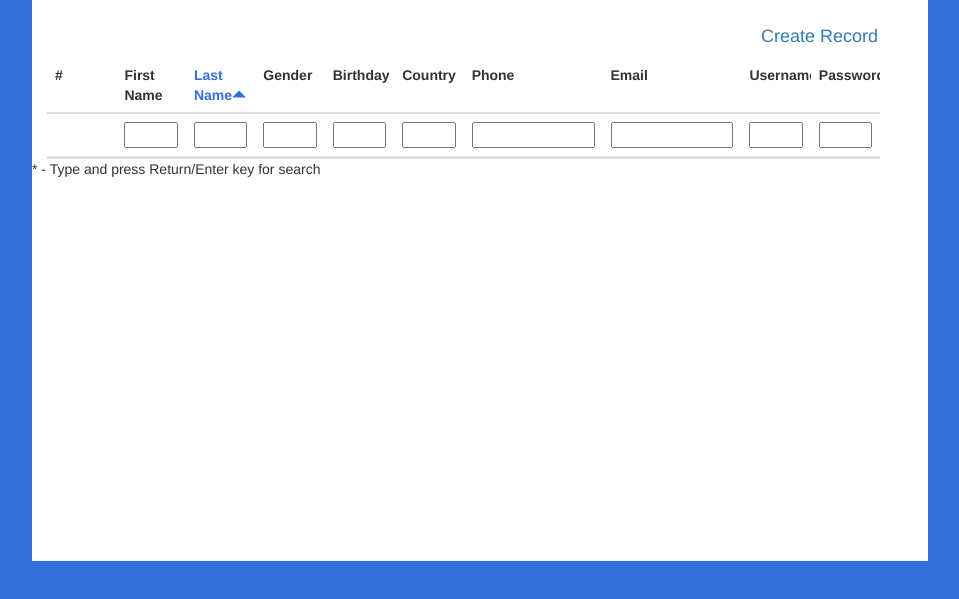
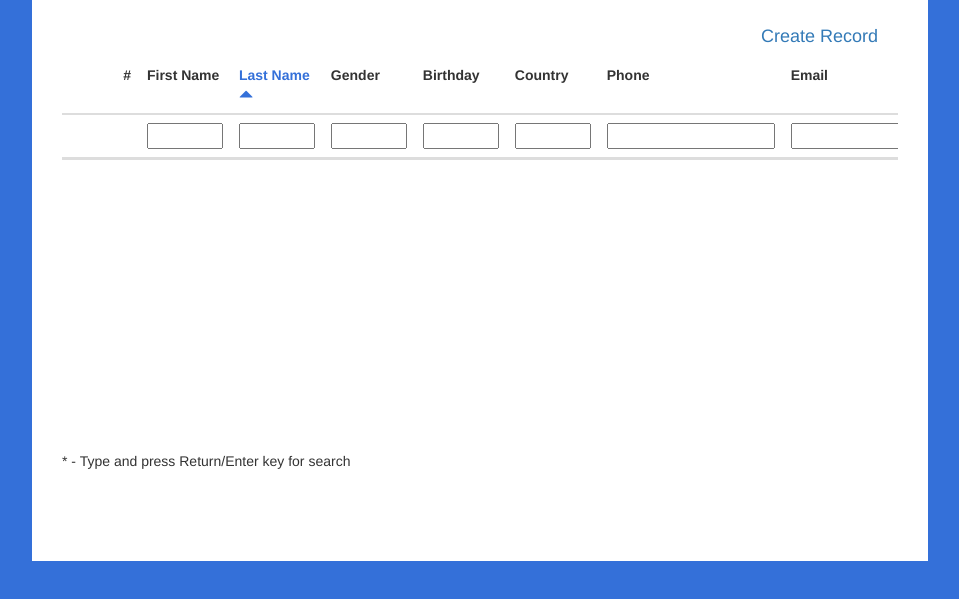
Before and after one commit to sardanalokesh/sardanalokesh.github.io, a plain HTML site: page problem1.html in a window 1280 px wide. Shown: the part 143-742 px from the top of the page, without its empty margins (160-1119 px from the left). Drawn offline with nearby package versions, Linux system fonts and the light colour scheme.

Commit message:
minor layout bug fixes

```diff
--- a/css/problem0.css
+++ b/css/problem0.css
@@ -29,7 +29,7 @@ html, body {
 	margin-top: 5%;
 	margin-bottom: 5%;
 	background-color: #ffffff;
-	overflow: auto
+	/*overflow: auto;*/
 }
 
 .form_container .form-group {
--- a/css/problem1.css
+++ b/css/problem1.css
@@ -33,9 +33,12 @@ html, body {
 }
 
 .u_table {
-	width: 93%;
 	margin-left: 30px;
 	margin-right: 30px;
+}
+
+.u_table > .u_thead {
+	width: 132%;
 }
 
 .u_table > .u_thead > .u_tr {
@@ -54,7 +57,8 @@ html, body {
 
 }
 
-.u_tbody {
+.u_table > .u_tbody {
+	width: 132%;
 	background-color: #ddd;
 }
 
@@ -78,6 +82,7 @@ html, body {
 .u_table>.u_tbody>.u_tr>.u_th {
 	font-weight: bold;
 	cursor: move;
+	text-align: right;
 }
 
 .u_table > .u_tbody > .u_tr {
@@ -106,11 +111,17 @@ html, body {
 	border-right: 10px solid #ddd;
 }
 
-.column_header {
-	height: 55px;
-}
-
 .navigate_other {
 	color: #3470d9;
 	margin-right: 50px;
 }
+
+#usersTable {
+	height: 60%;
+	overflow: auto;
+}
+
+#footer {
+	margin-left: 30px;
+	margin-top: 10px;
+}
--- a/js/problem1.js
+++ b/js/problem1.js
@@ -208,7 +208,6 @@ function loadUsers(users, usersTable) {
 		var html = "<div class='u_th col-sm-1'>" + (i+1) + "</div>";
 		for (var k = 0; k < columnHeads.length; k++) {
 			var columnName = columnHeads[k].dataset.column;
-			console.log(columnName);
 			if (columnName == 'email' || columnName == 'phone')
 				html += "<div class='u_td col-sm-2' data-column='"+columnName+"'>" + users[i][columnName] + "</div>";
 			else
@@ -228,5 +227,5 @@ function addClass(element, uClass) {
 }
 
 function removeClass(element, uClass) {
-	element.className = element.className.replace(uClass, "");
+	element.className = element.className.replace(uClass, "").trim();
 }
--- a/problem1.html
+++ b/problem1.html
@@ -2,7 +2,6 @@
 <html>
 	<head>
 		<title>Problem 1</title>
-		<meta name="viewport" content="width=device-width, initial-scale=1, maximum-scale=1, user-scalable=no">
 		<!-- including bootstrp for styling-->
 		<link rel="stylesheet" href="css/lib/bootstrap.min.css">
 		<link rel="stylesheet" href="css/problem1.css">
@@ -20,7 +19,7 @@
 				<div id="usersTable" class="u_table">
 					<div class="u_thead">
 						<div class="u_tr row">
-							<div class="u_th col-sm-1">#</div>
+							<div class="u_th col-sm-1" style="text-align: right;">#</div>
 							<div class="u_th col-sm-1 column_header" data-column="firstName" draggable="true">First Name<span class="glyphicon"></span></div>
 							<div class="u_th col-sm-1 column_header" data-column="lastName" draggable="true">Last Name<span class="glyphicon"></div>
 							<div class="u_th col-sm-1 column_header" data-column="gender" draggable="true">Gender<span class="glyphicon"></div>
```
Also changed, not shown: index.html (+0 -1 lines), problem0.html (+2 -1 lines).
